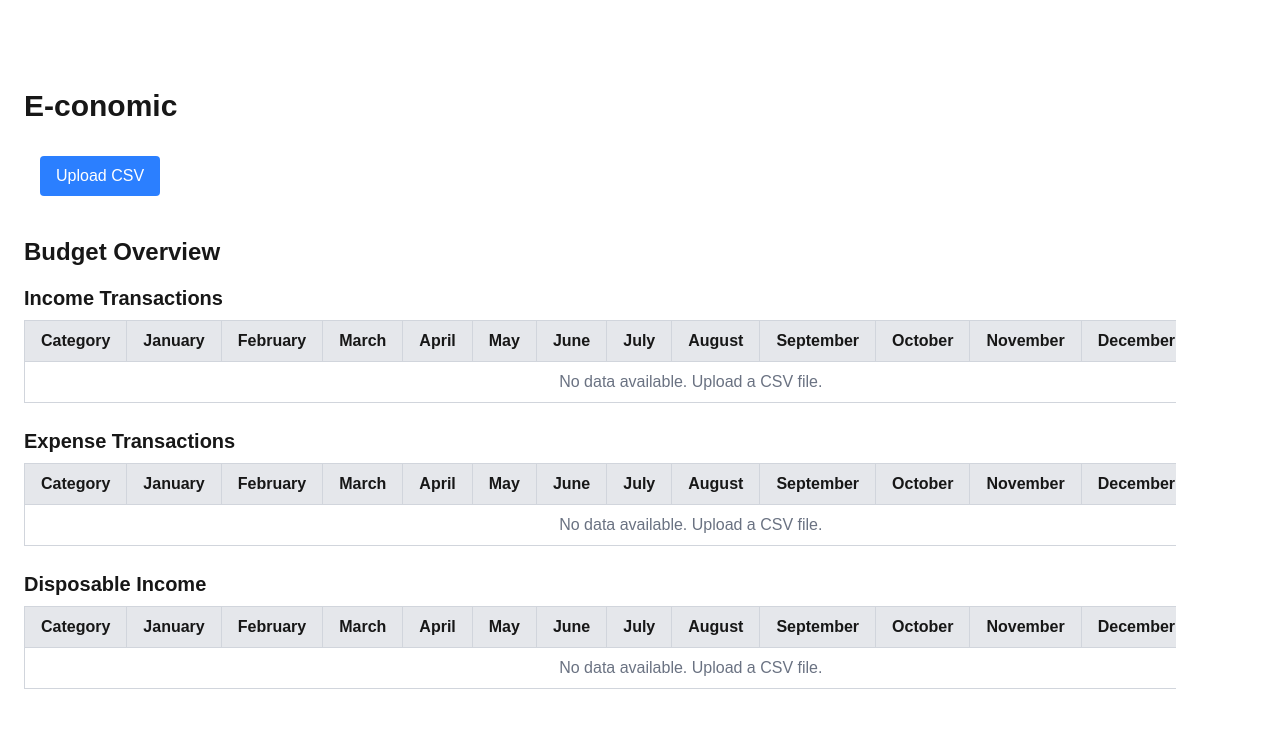
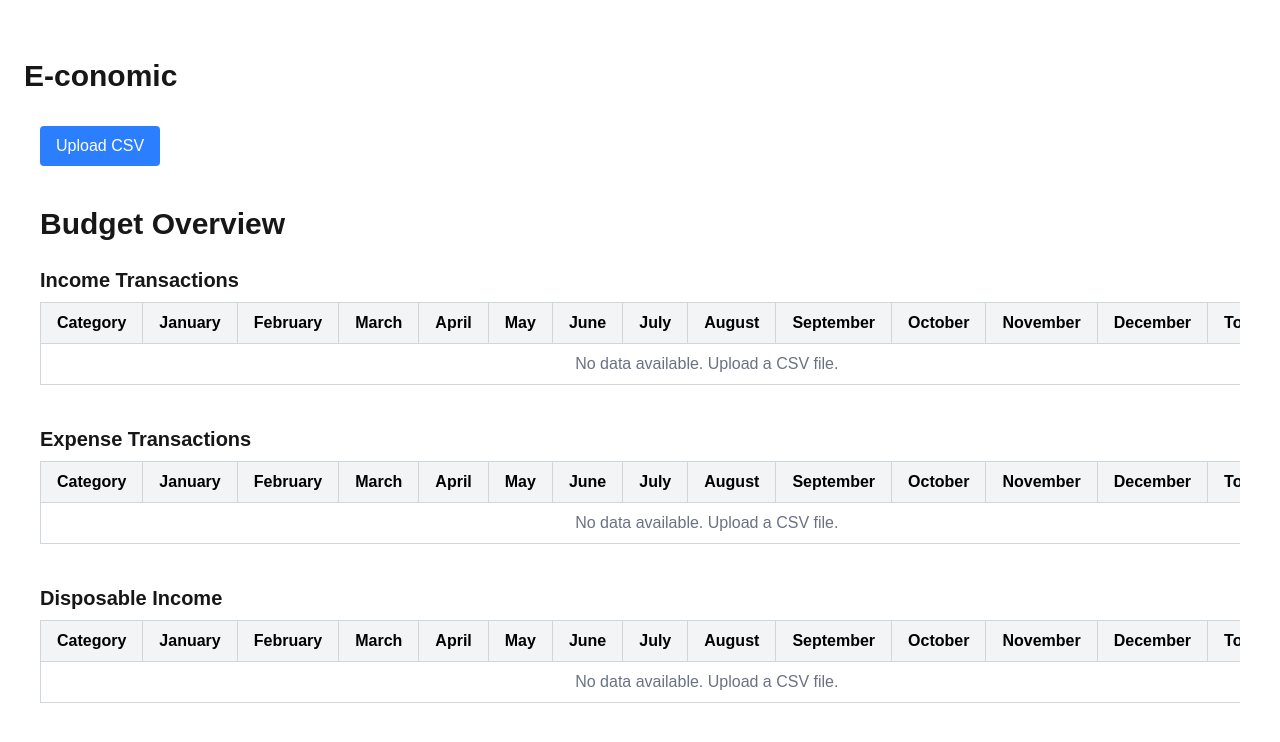
Before and after one commit to Niclasjuul96/E-conomic, a Next.js app in the folder frontend/: page / in a window 1280 px wide. Shown: the top 742 px of the page. Built offline with nearby package versions, Linux system fonts and the light colour scheme.

Commit message:
Improved UI

```diff
--- a/frontend/src/components/BudgetTable.tsx
+++ b/frontend/src/components/BudgetTable.tsx
@@ -1,14 +1,8 @@
 "use client";
 
 import React from "react";
-import { BudgetRow } from "@/types/types";
+import { BudgetRow, BudgetTableProps } from "@/types/types";
 import { monthColumns } from "@/constants/months";
-
-interface BudgetTableProps {
-  incomeData: BudgetRow[];
-  expenseData: BudgetRow[];
-  disposableIncomeData: BudgetRow[];
-}
 
 const BudgetTable: React.FC<BudgetTableProps> = ({
   incomeData,
@@ -16,15 +10,14 @@ const BudgetTable: React.FC<BudgetTableProps> = ({
   disposableIncomeData,
 }) => {
   const renderTable = (title: string, data: BudgetRow[]) => (
-    <div key={title} className="mb-6">
+    <div key={title} className="mb-10 w-full overflow-x-auto">
       <h2 className="text-xl font-bold mb-2">{title}</h2>
-      <div className="overflow-x-auto">
-        <table className="w-full border-collapse border border-gray-300 text-left">
+      <table className="min-w-[1000px] border-collapse border border-gray-400 text-left">
         <thead>
-            <tr className="bg-gray-200">
-              <th className="border border-gray-300 px-4 py-2">Category</th>
+          <tr className="bg-gray-100 text-black">
+            <th className="border border-gray-300 px-4 py-2 font-bold">Category</th>
             {monthColumns.map((month) => (
-                <th key={month} className="border border-gray-300 px-4 py-2">
+              <th key={month} className="border border-gray-300 px-4 py-2 font-bold">
                 {month}
               </th>
             ))}
@@ -34,12 +27,23 @@ const BudgetTable: React.FC<BudgetTableProps> = ({
           {data.length > 0 ? (
             data.map((row, index) => (
               <tr key={index} className="hover:bg-gray-100">
-                  <td className="border border-gray-300 px-4 py-2">{row.category}</td>
+                <td className="border border-gray-300 px-4 py-2 font-medium">
+                  {row.category}
+                </td>
                 {monthColumns.map((month) => {
                   const value = row[month];
+                  const isNumber = typeof value === "number";
+                  const isNegative = isNumber && value < 0;
                   return (
-                      <td key={month} className="border border-gray-300 px-4 py-2">
-                        {typeof value === "number" ? value.toFixed(2) : value || "-"}
+                    <td
+                      key={month}
+                      className={`border border-gray-300 px-4 py-2 ${
+                        isNegative ? "text-red-600" : "text-green-600"
+                      }`}
+                    >
+                      {isNumber
+                        ? (value as number).toFixed(2)
+                        : value || "-"}
                     </td>
                   );
                 })}
@@ -58,12 +62,11 @@ const BudgetTable: React.FC<BudgetTableProps> = ({
         </tbody>
       </table>
     </div>
-    </div>
   );
 
   return (
-    <div className="mt-6 w-full max-w-6xl">
-      <h2 className="text-2xl font-semibold mb-4">Budget Overview</h2>
+    <div className="mt-6 w-full max-w-full px-4">
+      <h2 className="text-3xl font-semibold mb-6">Budget Overview</h2>
       {renderTable("Income Transactions", incomeData)}
       {renderTable("Expense Transactions", expenseData)}
       {renderTable("Disposable Income", disposableIncomeData)}
```
Lines whose indentation alone changed are shown as unchanged.
